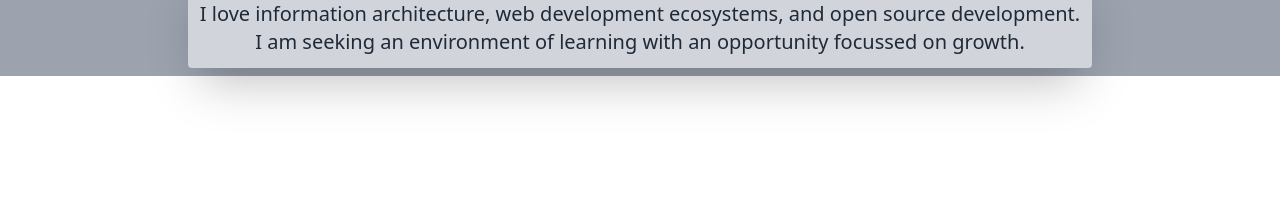
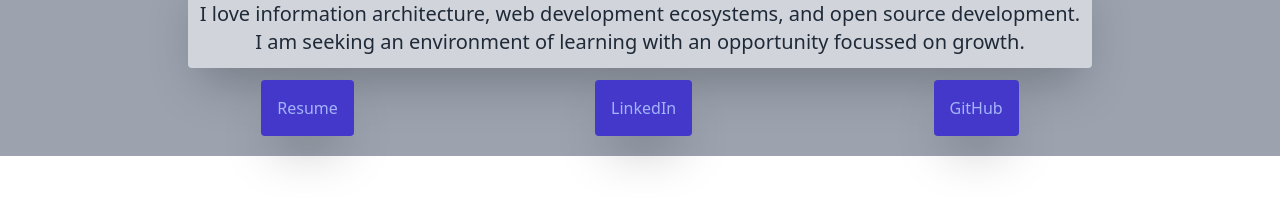
Before and after one commit to sameghosts/portfolio, a Next.js app: page / in a window 1280 px wide. Shown: the part 416-614 px from the top of the page. Built offline with nearby package versions, Linux system fonts and the light colour scheme.

Commit message:
buttons on splash

```diff
--- a/components/about.js
+++ b/components/about.js
@@ -2,7 +2,3 @@
 //TODO: Build out component
 //TODO: Style Component
 //TODO: Responsive / mobile design
-
-// div one - logo first name
-// div two - Last Name
-// div 3 - tagline and resume and github links
--- a/components/splash.js
+++ b/components/splash.js
@@ -35,7 +35,11 @@ export default function Splash(){
         {/* other stuff ? */}
       </div>
       {/* buttons div */}
-
+      <div className="p-3 w-full flex justify-evenly items-stretch">
+      <a className="inline-block p-4  bg-indigo-700 hover:bg-green-600 text-indigo-300  hover:text-green-200 shadow-2xl rounded transition ease-in duration-150" href="#">Resume</a>
+      <a className="inline-block p-4  bg-indigo-700 hover:bg-green-600 text-indigo-300  hover:text-green-200 shadow-2xl rounded transition ease-in duration-150" href="#">LinkedIn</a>
+      <a className="inline-block p-4  bg-indigo-700 hover:bg-green-600 text-indigo-300  hover:text-green-200 shadow-2xl rounded transition ease-in duration-150" href="#">GitHub</a>
+      </div>
     </div>
   )
 }
```
